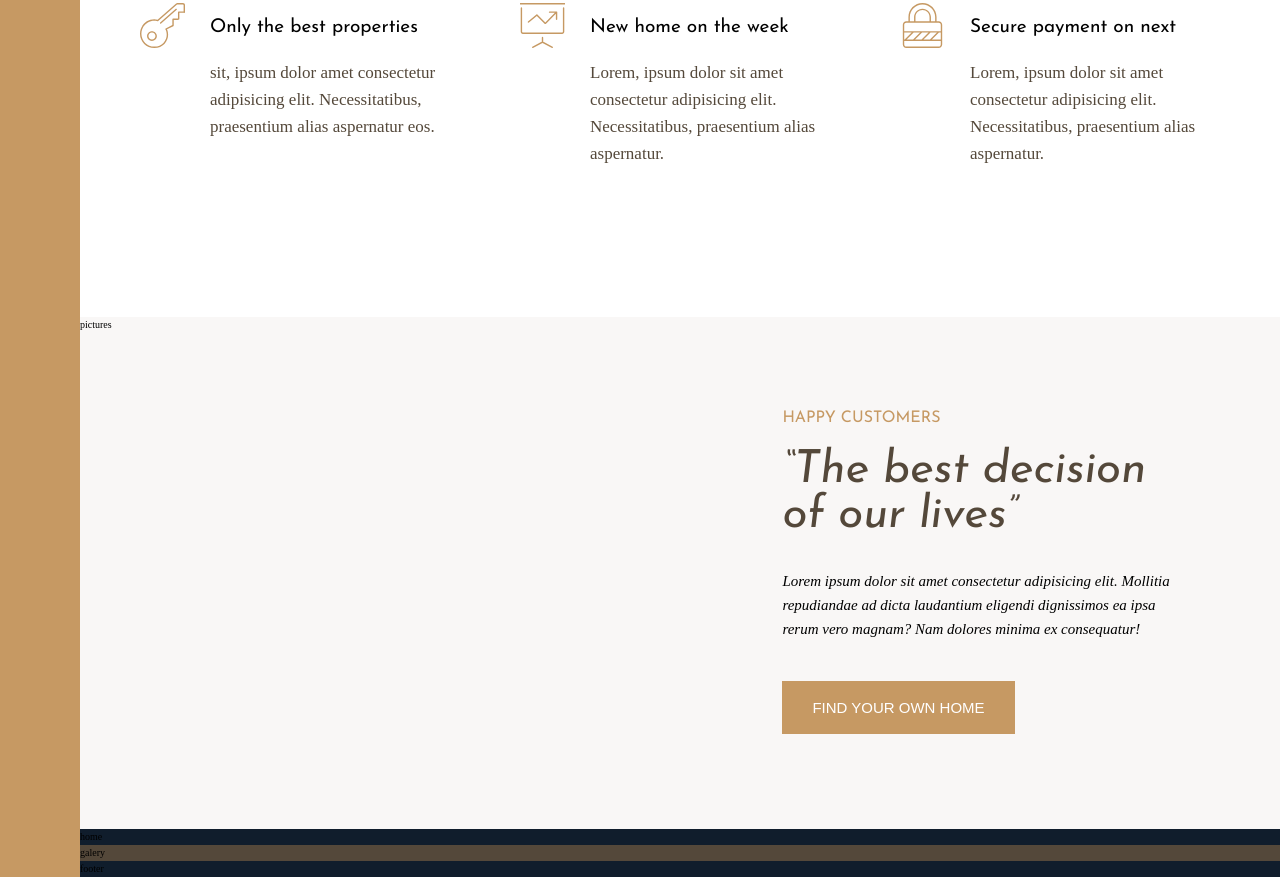
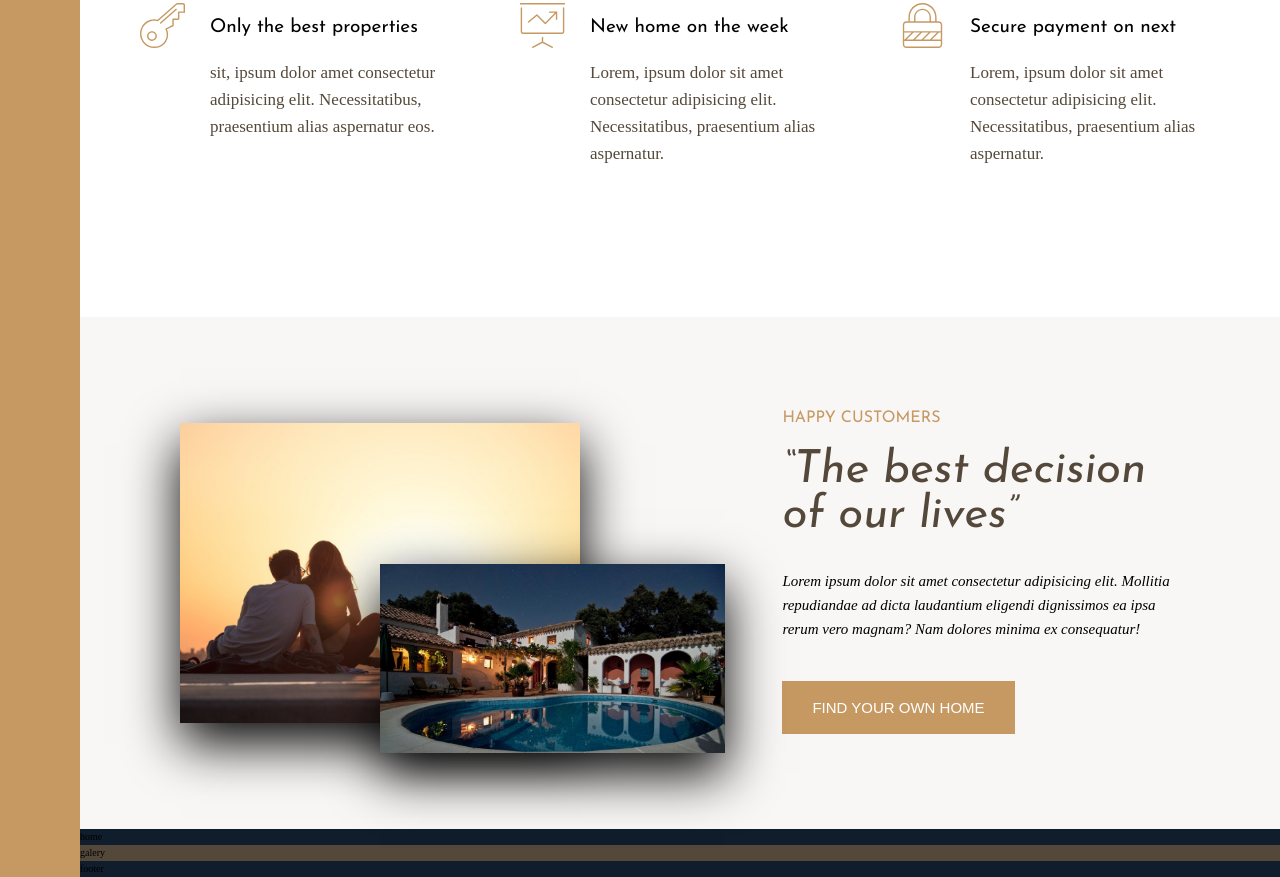
Before and after one commit to VernoB/tourcompany, a website: page index.html in a window 1280 px wide. Shown: the part 991-1868 px from the top of the page. Drawn offline with Linux system fonts and the light colour scheme.

Commit message:
story image implemented

```diff
--- a/index.html
+++ b/index.html
@@ -84,7 +84,14 @@
         </p>
       </div>
     </section>
-    <div class="story__pictures">pictures</div>
+    <div class="story__pictures">
+      <img src="img/story-1.jpeg" alt="" class="story__pictures__img--1" />
+      <img
+        src="img/story-2.jpeg"
+        alt="New house"
+        class="story__pictures__img--2"
+      />
+    </div>
     <div class="story__content">
       <h3 class="heading-3 mb-sm">Happy Customers</h3>
       <h2 class="heading-2 heading-2--dark mb-md">
--- a/sass/_story.scss
+++ b/sass/_story.scss
@@ -4,6 +4,26 @@
   &__pictures {
     background-color: $color-grey-light-1;
     grid-column: full-start / col-end 4;
+    background-image: linear-gradient($color-primary, 5), url(../img/back.jpg);
+
+    display: grid;
+    grid-template-rows: repeat(6, 1fr);
+    grid-template-columns: repeat(6, 1fr);
+    align-items: center;
+
+    &__img--1 {
+      width: 100%;
+      grid-column: 2 / span 4;
+      grid-row: 2 / span 4;
+      box-shadow: 0 2rem 5rem rgba($color: #000000, $alpha: 1);
+    }
+    &__img--2 {
+      width: 115%;
+      grid-column: 4 / -1;
+      grid-row: 4 / span 2;
+      z-index: 10;
+      box-shadow: 0 2rem 5rem rgba($color: #000000, $alpha: 1.5);
+    }
   }
 
   &__content {
```
Also changed, not shown: css/style.css.
